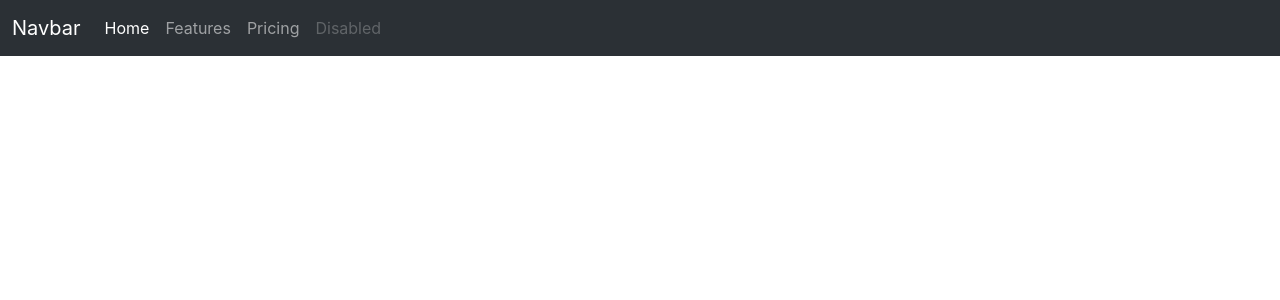
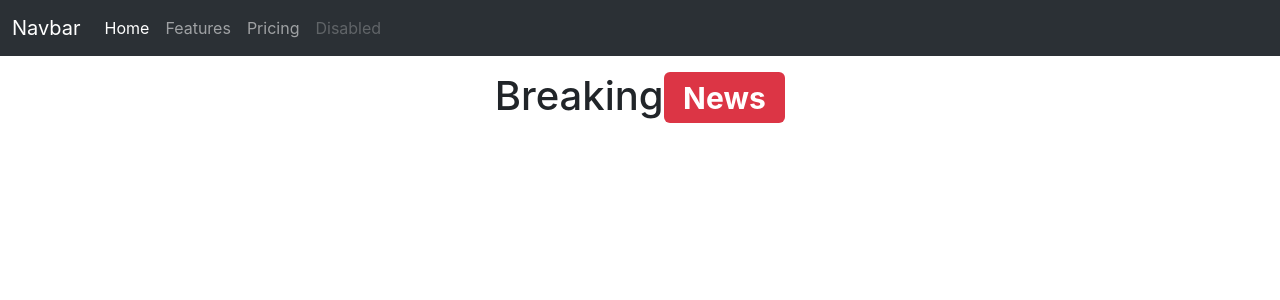
Before and after one commit to zoltan-gacsal/my_learning, a React (Create React App) app in the folder news_media/: page / in a window 1280 px wide. Shown: the top 300 px of the page. Built offline with nearby package versions, Linux system fonts and the light colour scheme.

Commit message:
header.jsx finished

```diff
--- a/news_media/src/App.js
+++ b/news_media/src/App.js
@@ -1,6 +1,7 @@
 import './App.css';
 import axios from 'axios';
 import Navbar from './Components/Navbar/Navbar';
+import Header from './Components/Header/Header';
 
 function App() {
 
@@ -8,6 +9,7 @@ function App() {
   <div>
 
     <Navbar />
+    <Header />
 
   </div>
  )
--- a/news_media/src/Components/Header/Header.jsx
+++ b/news_media/src/Components/Header/Header.jsx
@@ -0,0 +1,11 @@
+import React from 'react'
+
+const Header = () => {
+  return (
+    <div>
+        <h1 className='d-flex justify-content-center mt-2 p-2'> Breaking <span className='badge bg-danger'>News</span></h1>
+    </div>
+  )
+}
+
+export default Header
```
